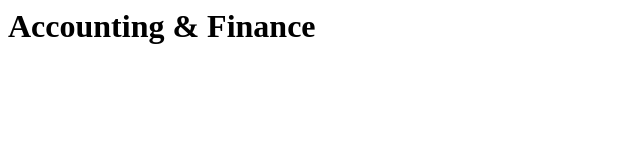
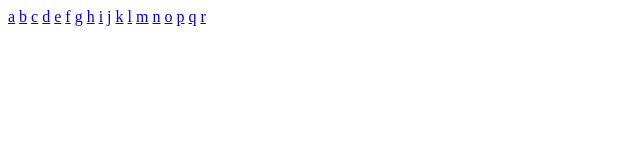
Before and after one commit to Solo-Trio-Studio/accounting-finance_software-suite, a plain HTML site: page index.html in a window 1280 px wide. Shown: the whole page, without its empty margins (0-640 px from the left). Drawn offline with Linux system fonts and the light colour scheme.

Commit message:
Add files via upload

```diff
--- a/index.html
+++ b/index.html
@@ -1,3 +1,27 @@
 <DOCTYPE! html>
-<title>Accounting & Finance</title>
-<h1>Accounting & Finance</h1>
+<head>
+    <title></title>
+</head>
+<h1></h1>
+<p>
+
+</p>
+
+<a href="a.html">a</a>
+<a href="b.html">b</a>
+<a href="c.html">c</a>
+<a href="d.html">d</a>
+<a href="e.html">e</a>
+<a href="f.html">f</a>
+<a href="g.html">g</a>
+<a href="h.html">h</a>
+<a href="i.html">i</a>
+<a href="j.html">j</a>
+<a href="k.html">k</a>
+<a href="l.html">l</a>
+<a href="m.html">m</a>
+<a href="n.html">n</a>
+<a href="o.html">o</a>
+<a href="p.html">p</a>
+<a href="q.html">q</a>
+<a href="r.html">r</a>
```
Also changed, not shown: pages/a.html (added, +8 -0 lines), pages/c.html (added, +8 -0 lines), pages/d.html (added, +8 -0 lines), pages/e.html (added, +8 -0 lines), pages/f.html (added, +8 -0 lines), pages/g.html (added, +8 -0 lines), pages/h.html (added, +8 -0 lines), pages/i.html (added, +8 -0 lines), pages/j.html (added, +8 -0 lines), pages/k.html (added, +8 -0 lines), pages/l.html (added, +8 -0 lines), pages/m.html (added, +8 -0 lines), pages/n.html (added, +8 -0 lines), pages/o.html (added, +8 -0 lines), 4 more files.
